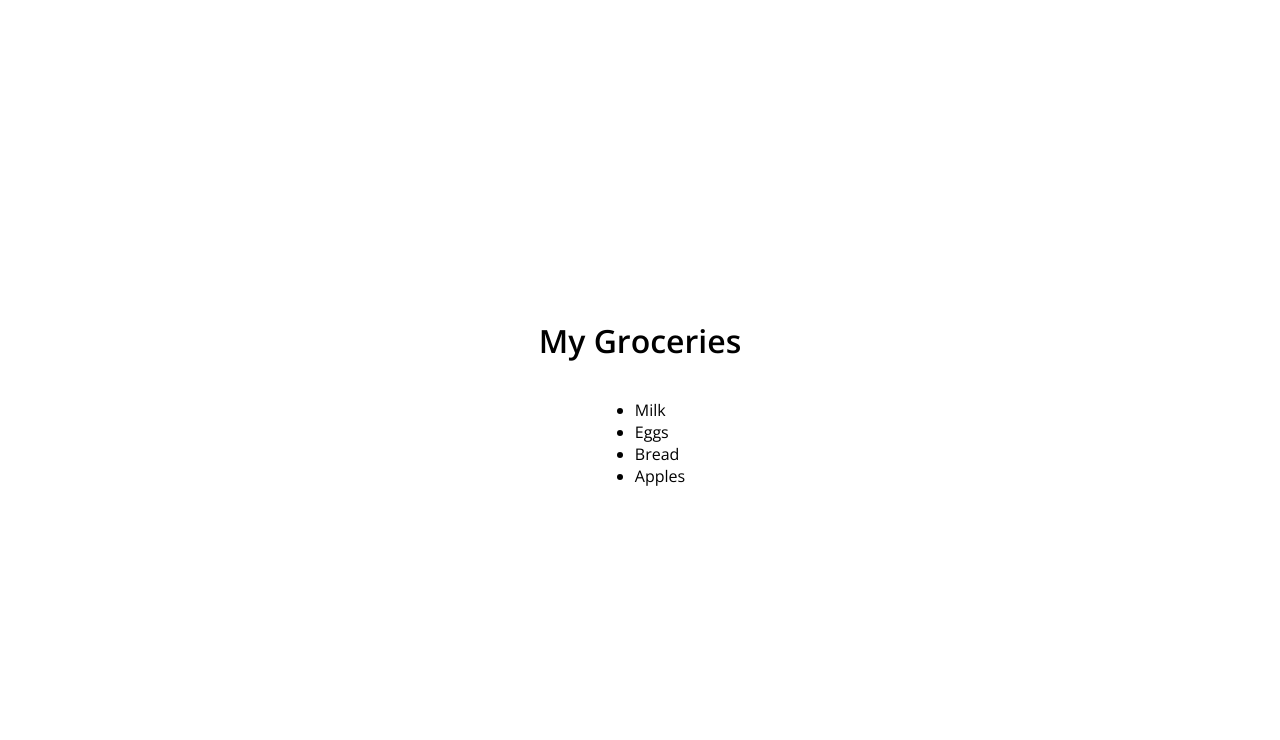
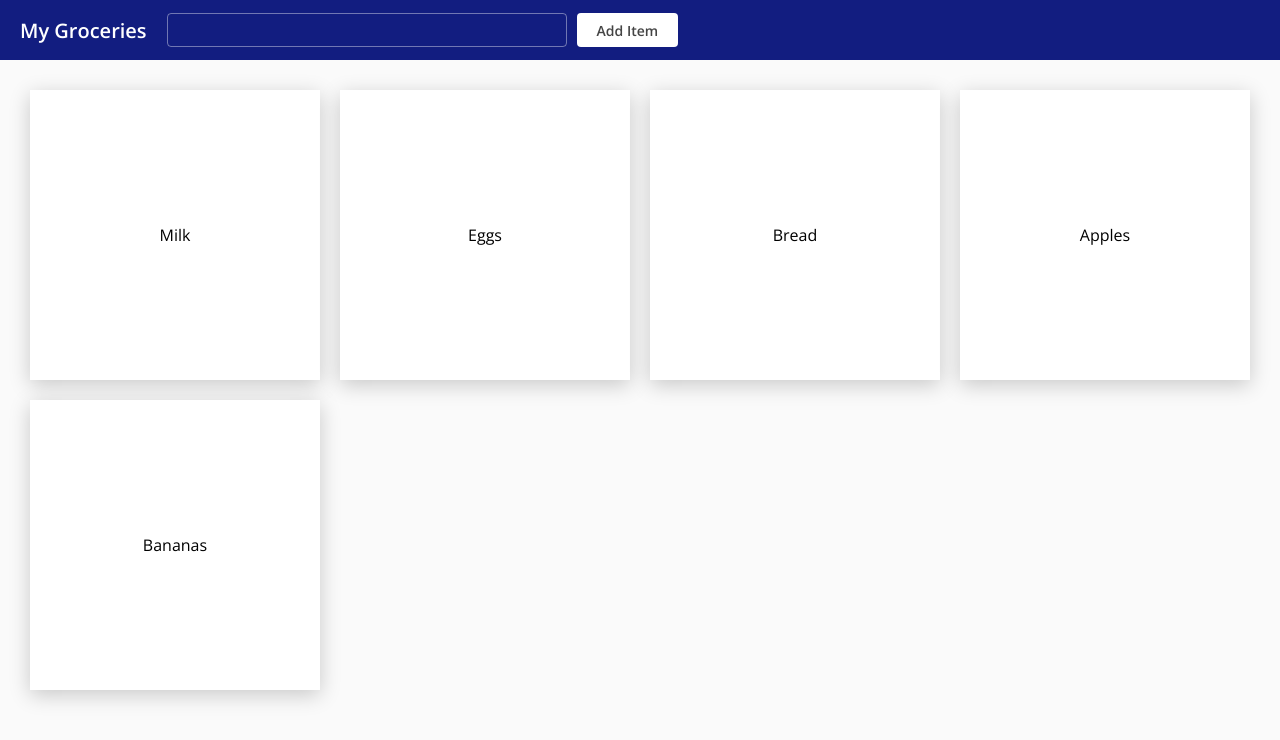
Before and after one commit to crazypixel/react-fundamentals, a React (Create React App) app: page / in a window 1280 px wide. Shown: the top 740 px of the page. Built offline with nearby package versions, Linux system fonts and the light colour scheme.

Commit message:
change to styled-components and create main layout

```diff
--- a/src/App.js
+++ b/src/App.js
@@ -1,19 +1,44 @@
 import React from 'react';
+import styled from 'styled-components';
 
 // Components
 import Header from './components/Header';
 import List from './components/List';
+import TextInput from './components/TextInput';
+import Button from './components/Button';
 
-const data = ['Milk', 'Eggs', 'Bread', 'Apples'];
+const data = ['Milk', 'Eggs', 'Bread', 'Apples', 'Bananas'];
 
 const App = () => {
 	return (
-		<div className="container">
-      <Header label="My Groceries" />
+		<Container>
+			<Navigation>
+				<Header label="My Groceries" />
+				<TextInput/>
+				<Button label="Add Item" />
+			</Navigation>
 
       <List data={data} />
-		</div>
+		</Container>
 	);
 };
 
 export default App;
+
+const Container = styled.div`
+  width: 100vw;
+  min-height: 100vh;
+  display: flex;
+  flex-direction: column;
+  background: #fafafa;
+`;
+
+const Navigation = styled.div`
+  width: 100vw;
+  height: 60px;
+  display: flex;
+  align-items: center;
+  box-sizing: border-box;
+  padding: 0 20px;
+  background: #121d80;
+`;
--- /dev/null
+++ b/src/components/Button.js
@@ -0,0 +1,27 @@
+import React from 'react';
+import styled from 'styled-components';
+
+const Button = ({ label }) => (
+	<Container>{label}</Container>
+);
+
+export default Button;
+
+const Container = styled.div`
+  padding: 0 20px;
+  height: 34px;
+  border-radius: 4px;
+  background: #fff;
+  color: #444;
+  font-size: 14px;
+  font-weight: 600;
+  cursor: pointer;
+  margin-left: 10px;
+  display: flex;
+  align-items: center;
+  transition: all 300ms;
+
+  &:hover {
+  	opacity: 0.8;
+  }
+`;
--- a/src/components/Header.js
+++ b/src/components/Header.js
@@ -1,5 +1,12 @@
 import React from 'react';
+import styled from 'styled-components';
 
-const Header = ({ label }) => <h1>{label}</h1>;
+const Header = ({ label }) => <Container>{label}</Container>;
 
 export default Header;
+
+const Container = styled.div`
+  font-size: 20px;
+  color: #fff;
+  font-weight: 600;
+`;
--- a/src/components/List.js
+++ b/src/components/List.js
@@ -1,12 +1,21 @@
 import React from 'react';
+import styled from 'styled-components';
 
 // Components
 import ListItem from './ListItem';
 
 const List = ({data}) => (
-	<ul>
+	<Container>
 		{data.map(label => <ListItem key={label} label={label}/>)}
-	</ul>
+	</Container>
 );
 
 export default List;
+
+const Container = styled.div`
+  box-sizing: border-box;
+  padding: 20px;
+  display: flex;
+  width: 100%;
+  flex-wrap: wrap;
+`;
--- a/src/components/ListItem.js
+++ b/src/components/ListItem.js
@@ -1,5 +1,29 @@
 import React from 'react';
+import styled from 'styled-components';
 
-const ListItem = ({label}) => <li>{label}</li>;
+const ListItem = ({label}) => (
+	<Container>
+		<Inner>
+			{label}
+		</Inner>
+	</Container>
+);
 
 export default ListItem;
+
+const Container = styled.div`
+  width: calc((100vw - 40px) / 4);
+  height: calc((100vw - 40px) / 4);
+  box-sizing: border-box;
+  padding: 10px;
+`;
+
+const Inner = styled.div`
+  width: 100%;
+  height: 100%;
+  background: #fff;
+  box-shadow: 0 5px 20px rgba(0, 0, 0, 0.2);
+  display: flex;
+  align-items: center;
+  justify-content: center;
+`;
--- /dev/null
+++ b/src/components/TextInput.js
@@ -0,0 +1,25 @@
+import React from 'react';
+import styled from 'styled-components';
+
+const TextInput = () => <Input />;
+
+export default TextInput;
+
+const Input = styled.input`
+  width: 400px;
+  height: 34px;
+  background: transparent;
+  border: 1px solid #fff;
+  border-radius: 4px;
+  margin-left: 20px;
+  opacity: 0.4;
+  box-sizing: border-box;
+  padding: 0 10px;
+  color: #fff;
+  font-size: 16px;
+
+  &:focus {
+  	outline: none;
+  	opacity: 1;
+  }
+`;
--- a/src/index.css
+++ b/src/index.css
@@ -6,25 +6,3 @@ body {
   -moz-osx-font-smoothing: grayscale;
   font-family: 'Open Sans', sans-serif;
 }
-
-.container {
-  width: 100vw;
-  height: 100vh;
-  display: flex;
-  align-items: center;
-  justify-content: center;
-  flex-direction: column;
-}
-
-.card {
-  width: 500px;
-  height: 200px;
-  display: flex;
-  align-items: center;
-  justify-content: center;
-  border: 20px solid #2e2580;
-  font-size: 50px;
-  font-weight: 600;
-  text-align: center;
-  color: #2980ff;
-}
```
